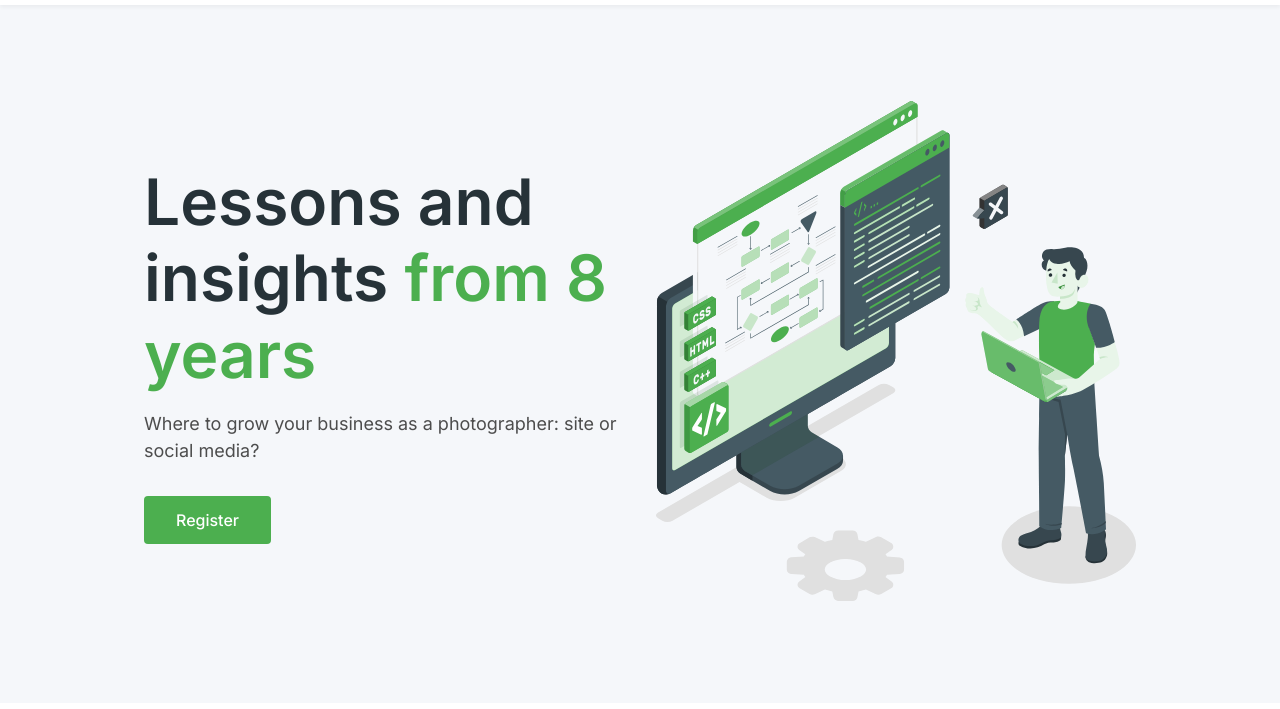
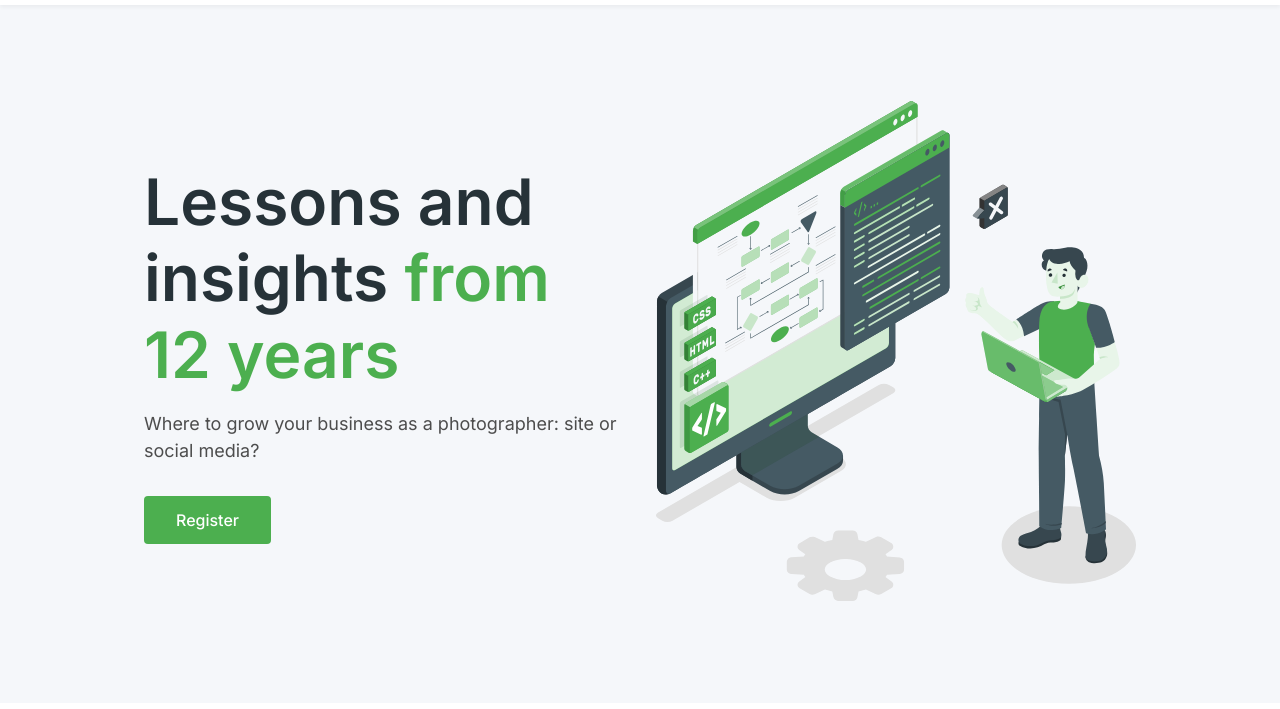
Before and after one commit to rangowl/landing-page, a plain HTML site: page index.html in a window 1280 px wide. Shown: the part 91-800 px from the top of the page. Drawn offline with Linux system fonts and the light colour scheme.

Commit message:
Update index.html with various improvements

```diff
--- a/index.html
+++ b/index.html
@@ -43,7 +43,7 @@
         <div class="container">
             <div class="hero-content">
                 <div class="hero-text">
-                    <h1>Lessons and insights <span>from 8 years</span></h1>
+                    <h1>Lessons and insights <span>from 12 years</span></h1>
                     <p>Where to grow your business as a photographer: site or social media?</p>
                     <button class="btn btn-primary">Register</button>
                 </div>
```
